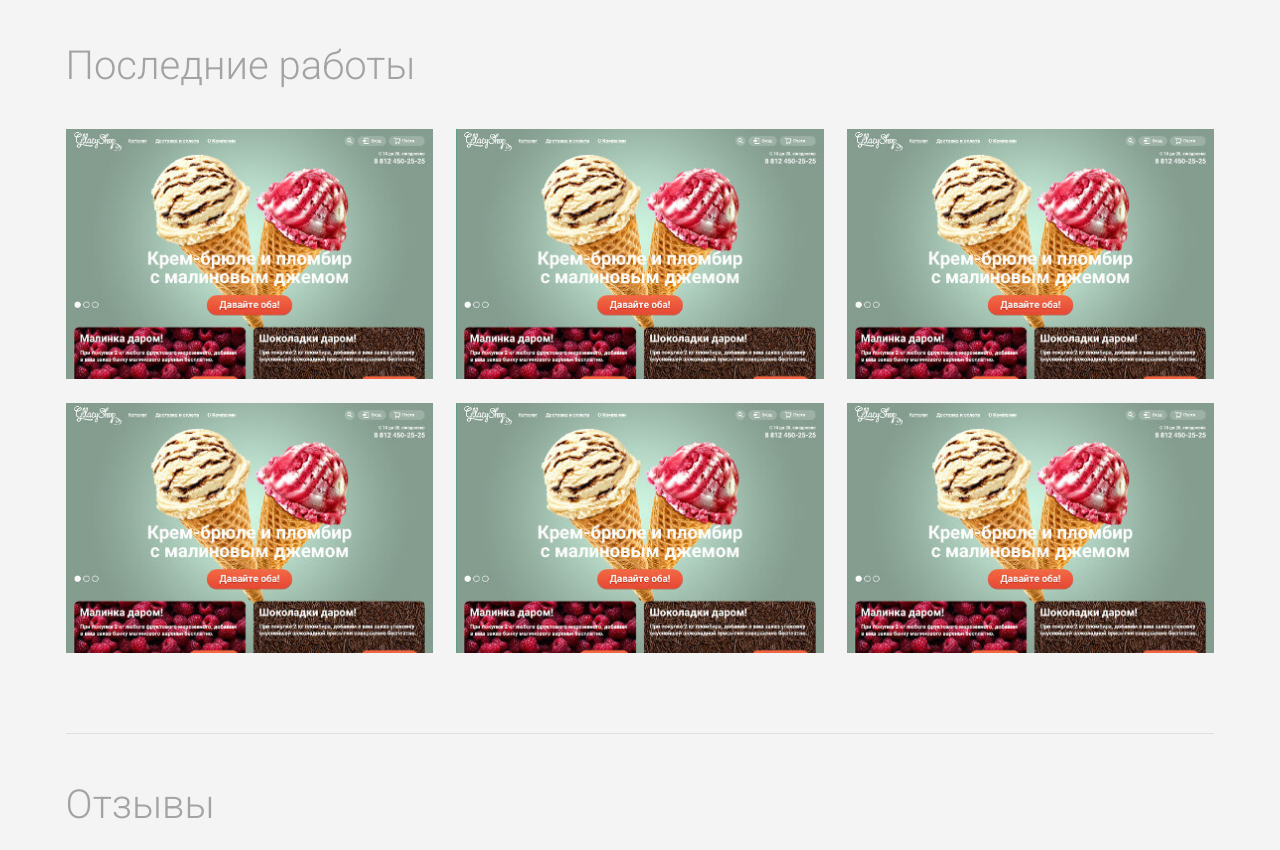
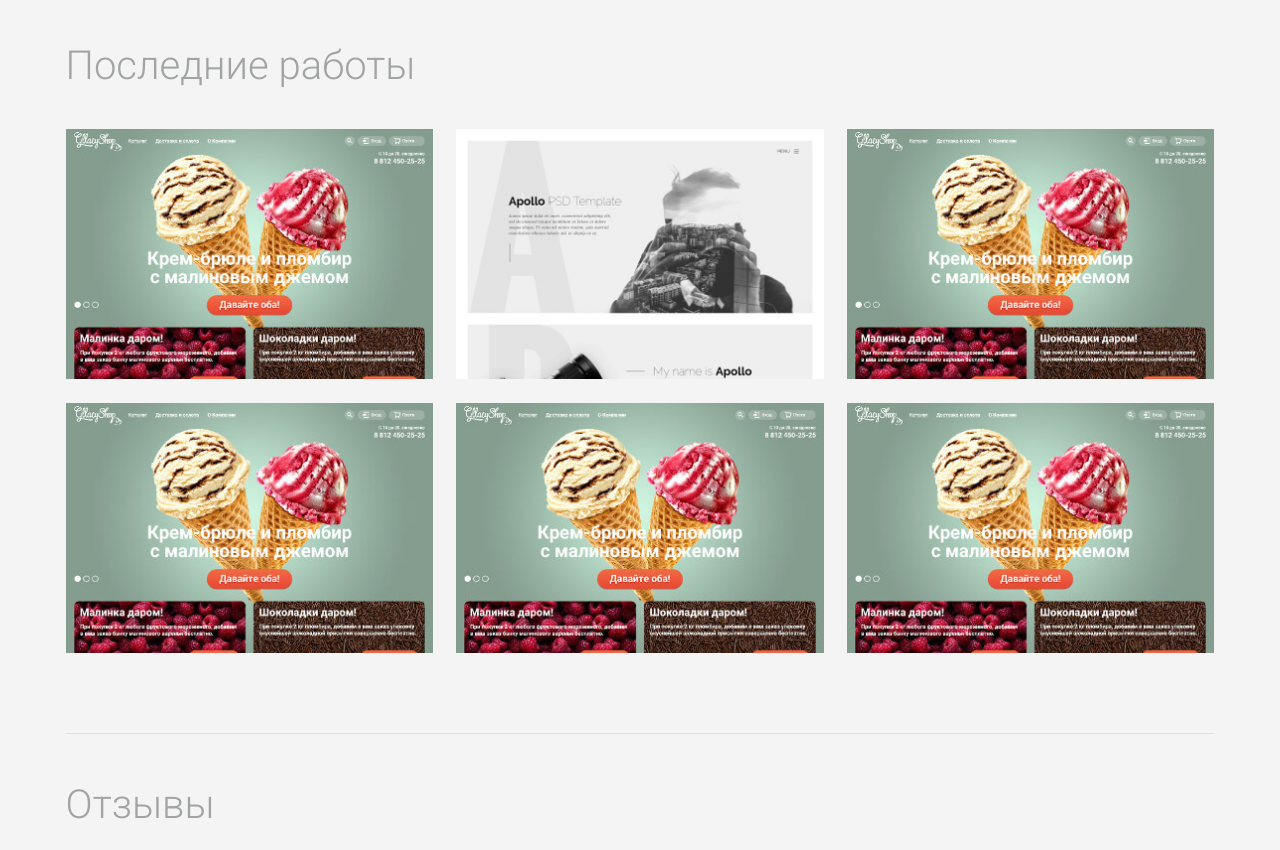
Before and after one commit to zukaaman/zukaaman.github.io, a plain HTML site: page index.html in a window 1280 px wide. Shown: the part 700-1550 px from the top of the page. Drawn offline with Linux system fonts and the light colour scheme.

Commit message:
добавил apollo

```diff
--- a/css/style.css
+++ b/css/style.css
@@ -373,6 +373,10 @@ input[type="checkbox"].visually-hidden {
   overflow: hidden;
 }
 
+.portfolio-list-item.apollo {
+  background-image: url("../img/apollo.jpg");
+}
+
 @media (max-width: 768px){
   .portfolio-list-item {
     width: 49%;
@@ -401,7 +405,7 @@ input[type="checkbox"].visually-hidden {
 
   display: flex;
   flex-direction: column;
-  justify-content: space-around;
+  justify-content: space-between;
   width: 100%;
   height: 250px;
   padding: 1em 2% 0 2%;
@@ -411,7 +415,7 @@ input[type="checkbox"].visually-hidden {
   background-color: rgba(39, 159, 124, 0.9);
 
   transition: transform 0.3s ease-in-out;
-  transform: translateX(-100%);
+  transform: translateX(-101%);
 }
 
 .details h3 {
@@ -433,7 +437,7 @@ input[type="checkbox"].visually-hidden {
 }
 
 .details a {
-  margin: 0 5%;
+  margin: 0 5% 1em 5%;
   padding: 0.9em 1.8em;
 
   color: #ffffff;
--- a/index.html
+++ b/index.html
@@ -58,11 +58,11 @@
               <a href="http://zukaadev.ru/gllacy/">Посмотреть</a>
             </div>
           </li>
-          <li class="portfolio-list-item">
+          <li class="portfolio-list-item apollo">
             <div class="details">
-              <h3>gllacy</h3>
-              <p>Проект сайта интернет-магазина мороженого. Фиксированная верстка, HTML5, CSS3, JS.</p>
-              <a href="http://zukaadev.ru/gllacy/">Посмотреть</a>
+              <h3>apollo</h3>
+              <p>Проект портфолио-странички для фотографа. Адаптивная верстка, HTML5, CSS3, JS.</p>
+              <a href="http://zukaadev.ru/apollo/">Посмотреть</a>
             </div>
           </li>
           <li class="portfolio-list-item">
```
Also changed, not shown: img/apollo.jpg (added).
